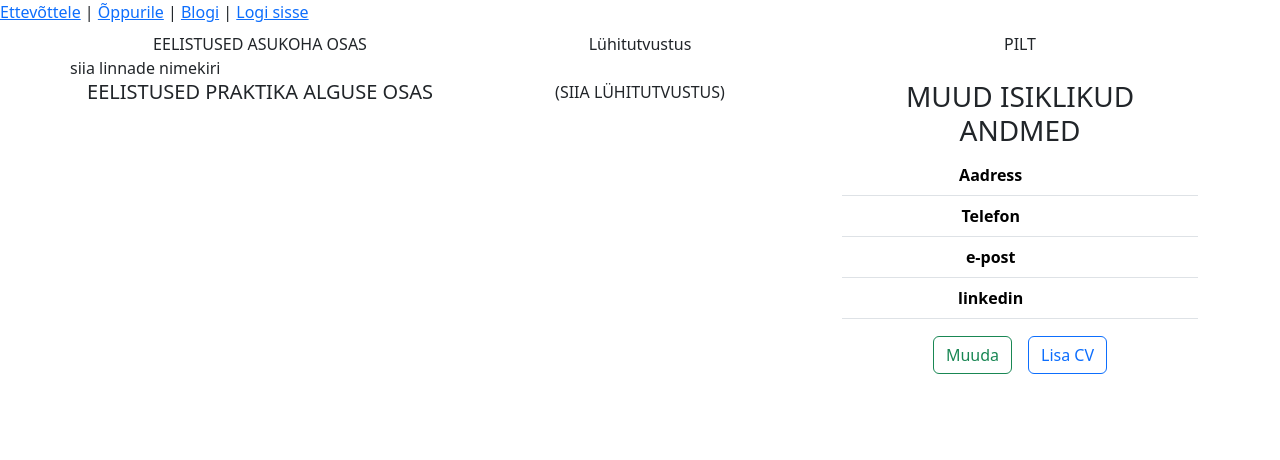
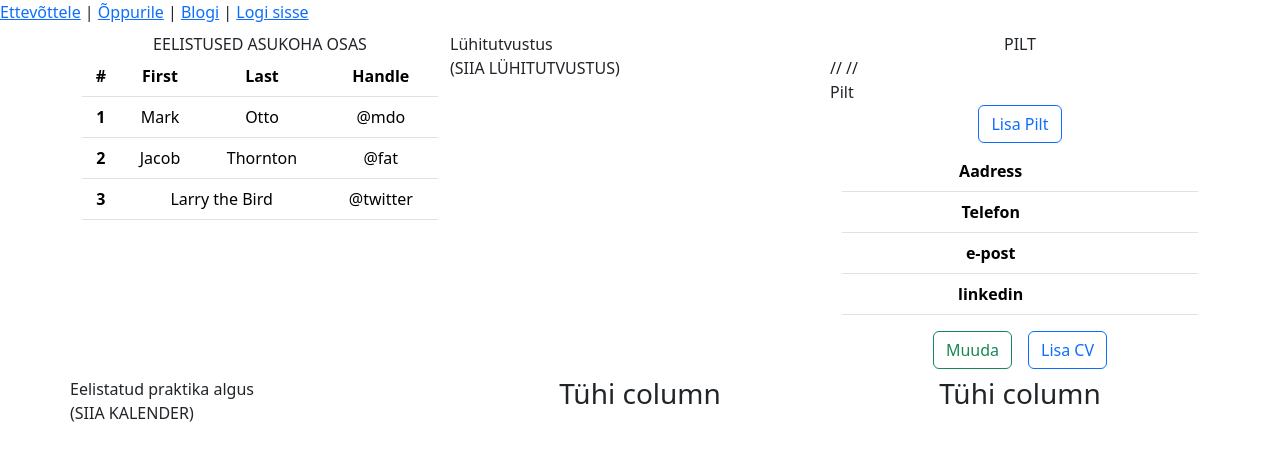
Before and after one commit to SiimSilland/lend36front, a Vue app: page /student/profile in a window 1280 px wide. Shown: the top 460 px of the page. Built offline with nearby package versions, Linux system fonts and the light colour scheme; no server answers.

Commit message:
ErrorView NavigationService.js StudentProfileView.vue StudentEditProfileTable.vue

```diff
--- a/src/components/StudenProfile/PreferredCityTable.vue
+++ b/src/components/StudenProfile/PreferredCityTable.vue
@@ -2,7 +2,37 @@
 
 <template>
   <div>
-
+    <table class="table table-striped">
+      <table class="table">
+        <thead>
+        <tr>
+          <th scope="col">#</th>
+          <th scope="col">First</th>
+          <th scope="col">Last</th>
+          <th scope="col">Handle</th>
+        </tr>
+        </thead>
+        <tbody>
+        <tr>
+          <th scope="row">1</th>
+          <td>Mark</td>
+          <td>Otto</td>
+          <td>@mdo</td>
+        </tr>
+        <tr>
+          <th scope="row">2</th>
+          <td>Jacob</td>
+          <td>Thornton</td>
+          <td>@fat</td>
+        </tr>
+        <tr>
+          <th scope="row">3</th>
+          <td colspan="2">Larry the Bird</td>
+          <td>@twitter</td>
+        </tr>
+        </tbody>
+      </table>
+    </table>
 
   </div>
 </template>
--- /dev/null
+++ b/src/components/image/ImageInput.vue
@@ -0,0 +1,34 @@
+<template>
+  <div class="mb-3">
+    <input type="file" @change="handleImage" accept="image/x-png,image/jpeg,image/gif">
+  </div>
+</template>
+
+<script>
+export default {
+  name: 'ImageInput',
+  data() {
+    return {
+      imageDataBase64: String
+    }
+  },
+  methods: {
+    handleImage(event) {
+      const selectedImage = event.target.files[0];
+      this.emitBase64(selectedImage);
+    },
+
+    emitBase64(fileObject) {
+      const reader = new FileReader();
+      reader.onload = () => {
+        this.imageDataBase64 = reader.result;
+        this.$emit('event-new-image-selected', this.imageDataBase64)
+      };
+      reader.onerror = function (error) {
+        alert(error);
+      }
+      reader.readAsDataURL(fileObject);
+    }
+  }
+}
+</script>
--- /dev/null
+++ b/src/components/image/UserImage.vue
@@ -0,0 +1,17 @@
+
+
+<template>
+  <div>
+    <img v-if="imageData.length === 0" src="" class="img-thumbnail" alt="Õppuri pilt">
+    <img v-else :src="imageData" class="img-thumbnail" alt="Õppuri pilt">
+  </div>
+</template>
+
+<script>
+export default {
+  name: "UserImage",
+  props: {
+    imageData: String
+  }
+}
+</script>
--- a/src/views/StudentProfileView.vue
+++ b/src/views/StudentProfileView.vue
@@ -11,29 +11,29 @@
           <div class="col">
             EELISTUSED ASUKOHA OSAS
             <div class="row">
-              siia linnade nimekiri
+              <PreferredCityTable/>
             </div>
           </div>
           <div class="col">
-            Lühitutvustus
+
+            <div class="row">Lühitutvustus</div>
+            <div class="row">(SIIA LÜHITUTVUSTUS)</div>
+
           </div>
           <div class="col">
             PILT
+            <div class="row">
+             //
+              //
             </div>
+            <div class="row">
+              Pilt
+              <h3>
+                <button type="button" class="btn btn-outline-primary">Lisa Pilt</button>
+              </h3>
+
             </div>
-      </div>
-    </div>
-    <div>
-      <div class="container text-center">
-        <div class="row align-items-start">
-          <div class="col">
-            <h5>EELISTUSED PRAKTIKA ALGUSE OSAS</h5>
-          </div>
-          <div class="col">
-            (SIIA LÜHITUTVUSTUS)
-          </div>
-          <div class="col">
-            <h3>MUUD ISIKLIKUD ANDMED</h3>
+            <div class="row">
               <StudentEditProfileTable v-if="isEditMode" :student-profile="studentProfile"
                                        @event-address-changed="setStudentProfileAddress"
                                        @event-phone-changed="setStudentProfilePhone"
@@ -52,6 +52,26 @@
 
                 <button type="button" class="btn btn-outline-primary">Lisa CV</button>
               </h3>
+
+            </div>
+
+          </div>
+        </div>
+      </div>
+    </div>
+    <div>
+      <div class="container text-center">
+        <div class="row align-items-start">
+          <div class="col">
+
+            <div class="row">Eelistatud praktika algus</div>
+            <div class="row">(SIIA KALENDER)</div>
+          </div>
+          <div class="col">
+            <h3>Tühi column</h3>
+          </div>
+          <div class="col">
+            <h3>Tühi column</h3>
           </div>
         </div>
       </div>
@@ -69,10 +89,13 @@ import StudentViewProfileTable from "@/components/StudenProfile/StudentViewProfi
 import StudentProfileService from "@/services/StudentProfileService";
 import NavigationService from "@/services/NavigationService";
 import StudentEditProfileTable from "@/components/StudenProfile/StudentEditProfileTable.vue";
+import PreferredCityTable from "@/components/StudenProfile/PreferredCityTable.vue";
+import UserImage from "@/components/image/UserImage.vue";
+import ImageInput from "@/components/image/ImageInput.vue";
 
 export default {
   name: 'StudentProfileView',
-  components: {StudentEditProfileTable, StudentProfileTable: StudentViewProfileTable},
+  components: {ImageInput, UserImage, PreferredCityTable, StudentEditProfileTable, StudentProfileTable: StudentViewProfileTable},
   props: {
     isStudent: Boolean,
 
@@ -91,8 +114,9 @@ export default {
         phone: '',
         linkedin: '',
         email: ''
-      }
+      },
 
+      userImageData: ''
     }
   },
   methods: {
```
Lines whose indentation alone changed are shown as unchanged.
